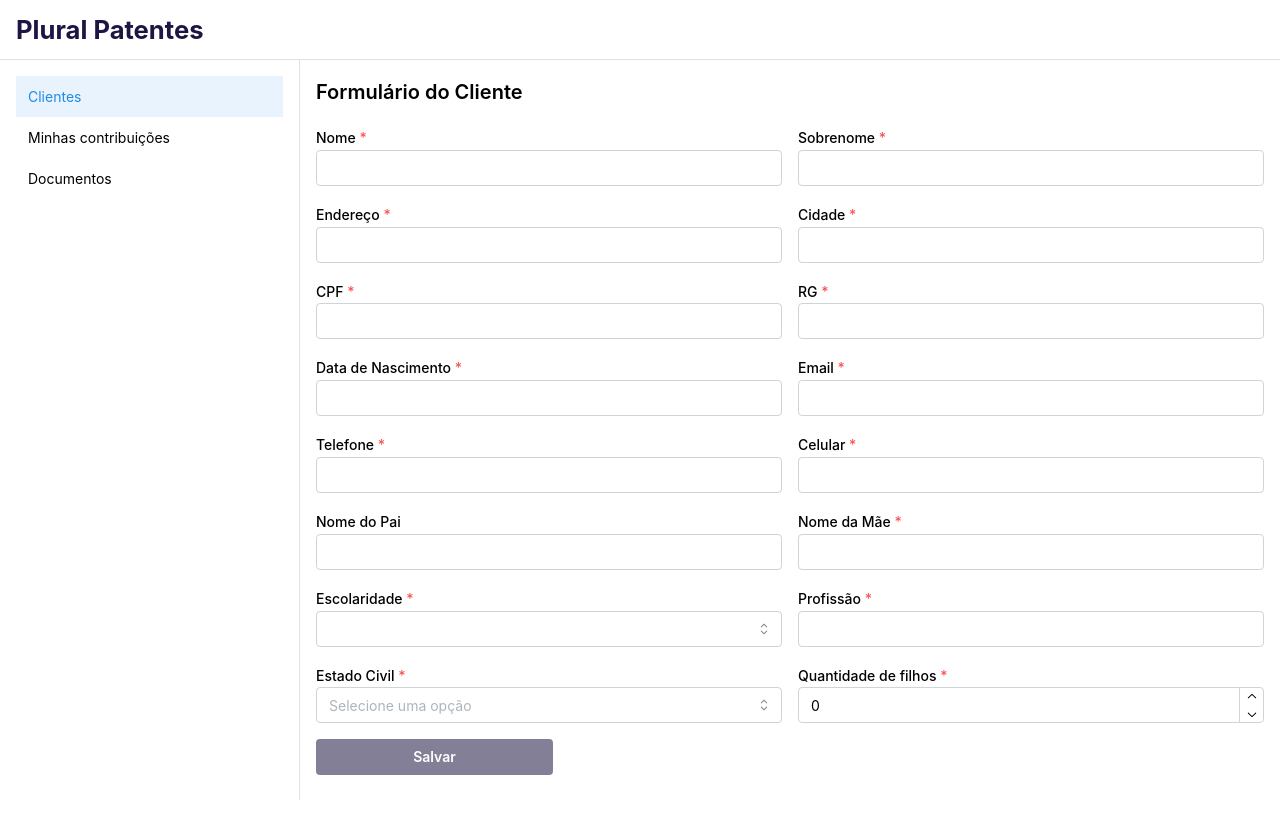
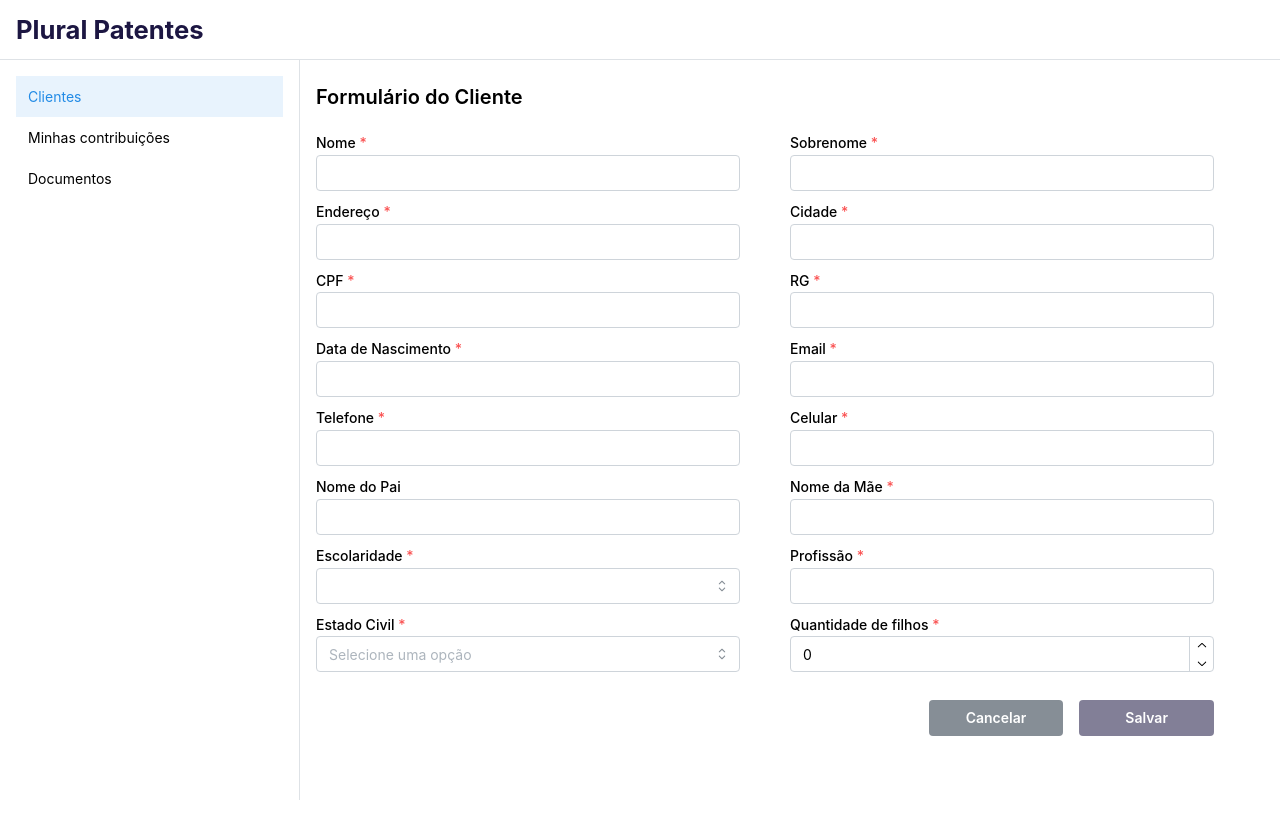
Before and after one commit to Ronald-ps/judicial-process-app-front, a React (Vite) app: page /clients/add in a window 1280 px wide. Shown: the top 814 px of the page. Built offline with nearby package versions, Linux system fonts and the light colour scheme; data requests are answered from the project's data file.

Commit message:
fix: estilos do form de cadastro de cliente

```diff
--- a/src/components/client/ClientForm/ClientForm.module.css
+++ b/src/components/client/ClientForm/ClientForm.module.css
@@ -1,5 +1,10 @@
 .clientFormSubmitButton {
   @mixin hover {
-    background-color: #1c16429c
+    background-color: #1c16429c;
   }
 }
+.clientFormCancelButton {
+  @mixin hover {
+    background-color: gray;
+  }
+}
--- a/src/components/client/ClientForm/index.tsx
+++ b/src/components/client/ClientForm/index.tsx
@@ -1,4 +1,9 @@
-import { Client, clientMaritalStatus, educationLevel } from "@/services/client";
+import {
+  Client,
+  ClientForSave,
+  clientMaritalStatus,
+  educationLevel,
+} from "@/services/client";
 import {
   Button,
   Flex,
@@ -12,12 +17,17 @@ import {
 import { DateInput } from "@mantine/dates";
 import { useForm } from "@mantine/form";
 import classes from "./ClientForm.module.css";
+import { useState } from "react";
 
 interface ClientFormProps {
   title?: string;
-  client: Client;
+  client?: Client;
+  gap?: string;
+  onSubmit: (client: ClientForSave) => void;
+  onCancel: () => void;
 }
 export const ClientForm = (props: ClientFormProps) => {
+  const [loadingCancel, setLoadingCancel] = useState(false);
   const form = useForm({
     initialValues: {
       first_name: "",
@@ -48,7 +58,7 @@ export const ClientForm = (props: ClientFormProps) => {
       },
       rg: (value) => {
         if (isNaN(Number(value))) return "RG inválido";
-        if (value.length < 9) return "RG tem de ter 9 dígitos";
+        if (value.length < 8) return "RG tem de ter 8 dígitos";
         return null;
       },
       phone: (value) => {
@@ -91,9 +101,13 @@ export const ClientForm = (props: ClientFormProps) => {
         {props.title || "Formulário do Cliente"}
       </Text>
 
-      <form>
-        <Stack>
-          <Group w="100%" grow>
+      <form
+        onSubmit={form.onSubmit(() => {
+          props.onSubmit(form.values as ClientForSave);
+        })}
+      >
+        <Stack gap="8px">
+          <Group gap={props.gap} w="100%" grow>
             <TextInput
               label="Nome"
               required
@@ -108,7 +122,7 @@ export const ClientForm = (props: ClientFormProps) => {
             />
           </Group>
 
-          <Group grow w="100%">
+          <Group gap={props.gap} grow w="100%">
             <TextInput
               label="Endereço"
               required
@@ -123,7 +137,7 @@ export const ClientForm = (props: ClientFormProps) => {
             />
           </Group>
 
-          <Group grow w="100%">
+          <Group gap={props.gap} grow w="100%">
             <TextInput
               label="CPF"
               required
@@ -138,7 +152,7 @@ export const ClientForm = (props: ClientFormProps) => {
             />
           </Group>
 
-          <Group grow w="100%">
+          <Group gap={props.gap} grow w="100%">
             <DateInput
               label="Data de Nascimento"
               required
@@ -157,7 +171,7 @@ export const ClientForm = (props: ClientFormProps) => {
             />
           </Group>
 
-          <Group grow>
+          <Group gap={props.gap} grow>
             <TextInput
               label="Telefone"
               required
@@ -172,7 +186,7 @@ export const ClientForm = (props: ClientFormProps) => {
             />
           </Group>
 
-          <Group grow>
+          <Group gap={props.gap} grow>
             <TextInput
               label="Nome do Pai"
               {...form.getInputProps("father_name")}
@@ -185,7 +199,7 @@ export const ClientForm = (props: ClientFormProps) => {
             />
           </Group>
 
-          <Group grow>
+          <Group gap={props.gap} grow>
             <Select
               label="Escolaridade"
               required
@@ -201,7 +215,7 @@ export const ClientForm = (props: ClientFormProps) => {
             />
           </Group>
 
-          <Group grow>
+          <Group gap={props.gap} grow>
             <Select
               label="Estado Civil"
               placeholder="Selecione uma opção"
@@ -217,14 +231,30 @@ export const ClientForm = (props: ClientFormProps) => {
               {...form.getInputProps("childrens_quantity")}
             />
           </Group>
+          <Group mt="20px" justify="end" gap="16px">
             <Button
-            w="25%"
+              w="15%"
+              type="reset"
+              color="gray"
+              className={classes.clientFormCancelButton}
+              loading={loadingCancel}
+              onClick={async () => {
+                setLoadingCancel(true);
+                await props.onCancel();
+                setLoadingCancel(false);
+              }}
+            >
+              Cancelar
+            </Button>
+            <Button
+              w="15%"
               type="submit"
               color="#1c16428c"
               className={classes.clientFormSubmitButton}
             >
               Salvar
             </Button>
+          </Group>
         </Stack>
       </form>
     </Stack>
--- a/src/pages/ClientListPage/index.tsx
+++ b/src/pages/ClientListPage/index.tsx
@@ -42,7 +42,7 @@ export const ClientListPage = () => {
                   setLoadingNewClient(true);
                   setTimeout(() => {
                     navigate(CLIENT_ROUTES.NEW_CLIENT);
-                  }, 1700);
+                  }, 1200);
                 }}
                 loading={loadingNewClient}
               >
--- a/src/pages/NewClientPage/index.tsx
+++ b/src/pages/NewClientPage/index.tsx
@@ -1,9 +1,27 @@
 import { ClientForm } from "@components/client/ClientForm";
+import { Box } from "@mantine/core";
+import { ClientForSave, saveClient } from "@services/client";
+import { useNavigate } from "react-router-dom";
+import { CLIENT_ROUTES } from "../routers";
 
 export const NewClientPage = () => {
+  const navigate = useNavigate();
+  const handleSubmit = async (client: ClientForSave) => {
+    const savedClient = await saveClient(client);
+    return;
+  };
+
   return (
     <div>
-      <ClientForm />
+      <Box pr="50px" pt="5px">
+        <ClientForm
+          onSubmit={handleSubmit}
+          gap="50px"
+          onCancel={() => {
+            navigate(CLIENT_ROUTES.CLIENTS)
+          }}
+        />
+      </Box>
     </div>
   );
 };
--- a/src/services/client/index.tsx
+++ b/src/services/client/index.tsx
@@ -38,6 +38,8 @@ export interface Client {
   city: string;
 }
 
+export interface ClientForSave extends Omit<Client, "id"> {}
+
 export const getClients = async ({
   name,
 }: {
@@ -48,3 +50,10 @@ export const getClients = async ({
     .then((r) => r.data);
   return clients;
 };
+
+export const saveClient = async (client: ClientForSave): Promise<Client> => {
+  const savedClient: Client = await defaultClient
+    .post(`client`, client)
+    .then((r) => r.data);
+  return savedClient;
+};
```
Also changed, not shown: src/mock/api-mock/server.js (+18 -4 lines), 1 other file (tests, documents, lock files or other folders). Lines whose indentation alone changed are shown as unchanged.
